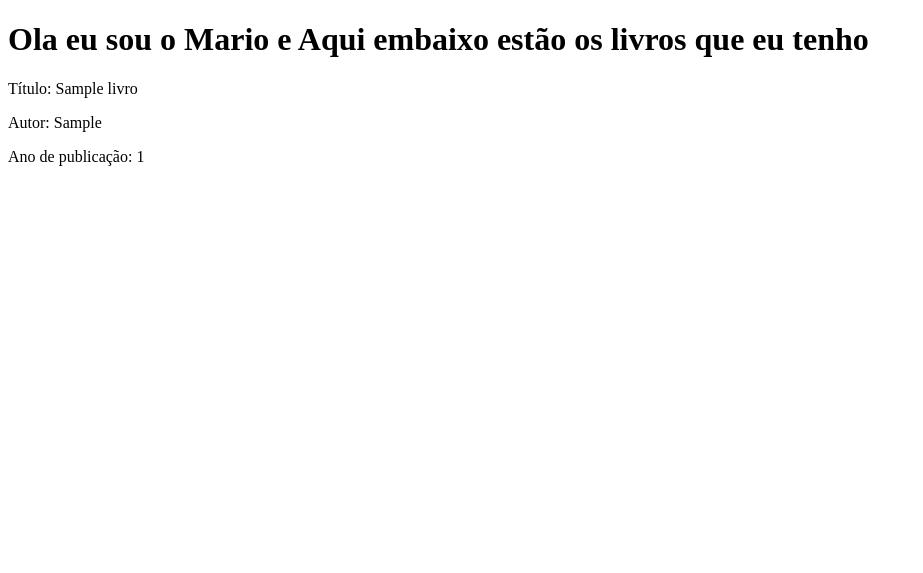
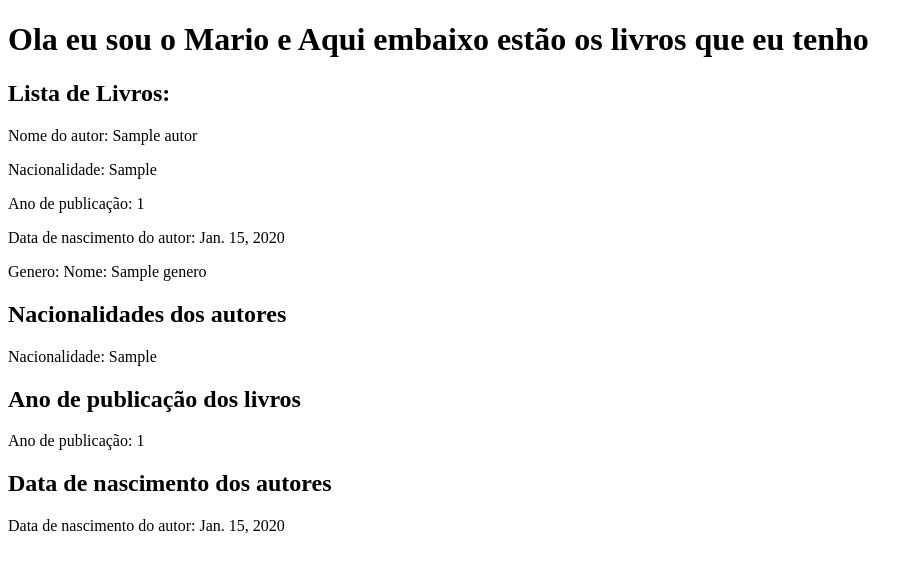
Before and after one commit to luismariosilva/django-test, a Django app: page /livro/ in a window 1280 px wide. Shown: the top 573 px of the page, without its empty margins (0-923 px from the left). Run offline with Django 5.2, Linux system fonts and the light colour scheme; tables that the repository leaves empty hold one stand-in row (values such as "Sample post").

Commit message:
adicionando genero em outro app

```diff
--- a/core/models.py
+++ b/core/models.py
@@ -1,16 +1,7 @@
 from django.db import models
+from biblioteca.models import Genero
 
 # Create your models here.
-
-class Livro(models.Model):
-    titulo = models.CharField(max_length=150)
-    autor = models.CharField(max_length=100)
-    ano_publicacao = models.IntegerField()
-    disponivel = models.BooleanField(default=True)
-
-    def __str__(self):
-        return f'Título: {self.titulo}, Autor: {self.autor}, Ano de publicação: {self.ano_publicacao}'
-
 
 class Autor(models.Model):
     nome = models.CharField(max_length=100)
@@ -20,3 +11,16 @@ class Autor(models.Model):
 
     def __str__(self):
         return f'Nome: {self.nome}, Nacionalidade: {self.nacionalidade}, Data de nascimento: {self.data_nascimento}'
+
+
+
+
+class Livro(models.Model):
+    titulo = models.CharField(max_length=150)
+    autor = models.ForeignKey(Autor, on_delete=models.CASCADE)
+    genero = models.ForeignKey(Genero, on_delete=models.CASCADE)
+    ano_publicacao = models.IntegerField()
+    disponivel = models.BooleanField(default=True)
+
+    def __str__(self):
+        return f'Título: {self.titulo}, Autor: {self.autor}, Ano de publicação: {self.ano_publicacao}'
--- a/core/templates/core/livros.html
+++ b/core/templates/core/livros.html
@@ -8,14 +8,33 @@
 <body>
     <h1>Ola eu sou o Mario e Aqui embaixo estão os livros que eu tenho</h1>
 
-    {% for c in livros %}
+    <h2>Lista de Livros: </h2>
 
-        <p>Título: {{c.titulo}}</p>
-        <p>Autor: {{c.autor}}</p>
-        <p>Ano de publicação: {{c.ano_publicacao}}</p>
-
+    {% for n in livros %}
+        <p>Nome do autor: {{n.autor.nome}}</p>
+        <p>Nacionalidade: {{n.autor.nacionalidade}}</p>
+        <p>Ano de publicação: {{n.ano_publicacao}}</p>
+        <p>Data de nascimento do autor: {{n.autor.data_nascimento}}</p>
+        <p>Genero: {{n.genero}}</p>
     {% endfor %}
 
+    <h2>Nacionalidades dos autores</h2>
+
+    {% for c in livros %}
+        <p>Nacionalidade: {{c.autor.nacionalidade}}</p>
+    {% endfor %}
+
+    <h2>Ano de publicação dos livros</h2>
+
+    {% for a in livros %}
+        <p>Ano de publicação: {{a.ano_publicacao}}</p>
+    {% endfor %}
+
+    <h2>Data de nascimento dos autores</h2>
+
+    {% for n in livros %}
+    <p>Data de nascimento do autor: {{n.autor.data_nascimento}}</p>
+    {% endfor %}
 
 </body>
 </html>
```
Also changed, not shown: core/migrations/0003_alter_livro_autor.py (added), core/migrations/0004_livro_genero.py (added).
